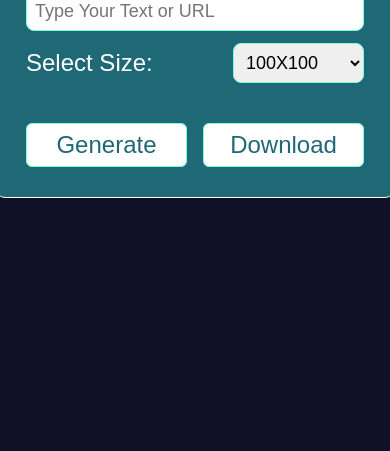
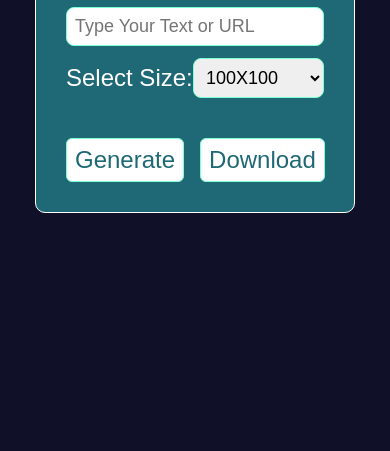
Before and after one commit to AK-Baghel/QR-Code-Generator, a plain HTML site: page index.html in a window 390 px wide. Shown: the part 393-844 px from the top of the page. Drawn offline with Linux system fonts and the light colour scheme.

Commit message:
Made Responisve

```diff
--- a/style.css
+++ b/style.css
@@ -6,7 +6,6 @@
 }
 body{
     height: 100vh;
-    width: 100%;
     display: flex;
     justify-content: center;
     flex-direction: column;
@@ -103,3 +102,8 @@ body{
     padding: 20px;
     border-radius: 10px;
 }
+@media (max-width:415px){
+    .box{
+        width: 20rem;
+    }
+}
```
